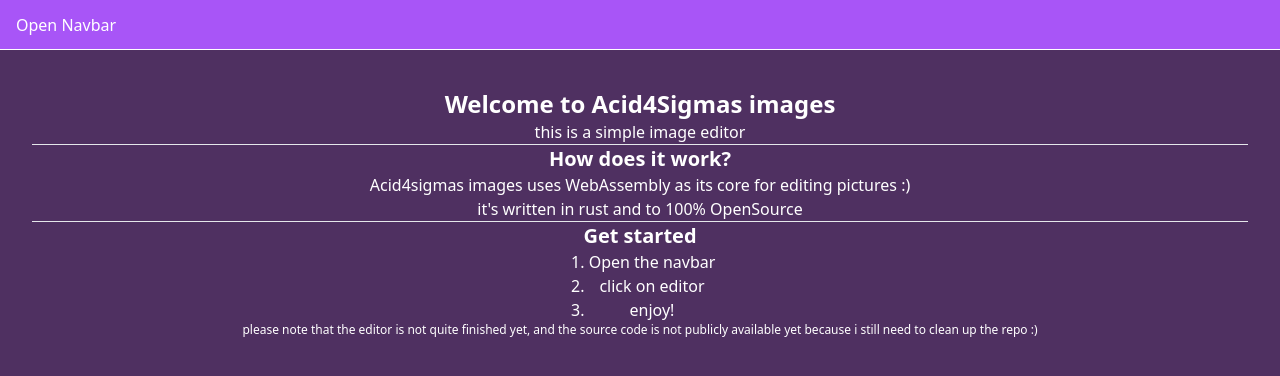
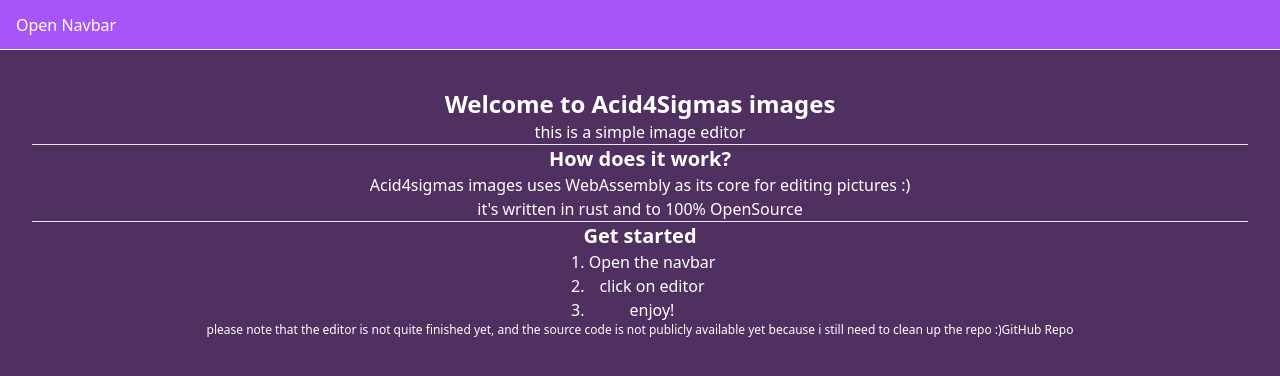
Before and after one commit to acid4sigmas/acid4sigmas-web-tools, a React (Vite) app: page / in a window 1280 px wide. Shown: the top 376 px of the page. Built offline with nearby package versions, Linux system fonts and the light colour scheme.

Commit message:
added link to repo

```diff
--- a/src/tsx_src/App.tsx
+++ b/src/tsx_src/App.tsx
@@ -29,6 +29,9 @@ function App() {
         please note that the editor is not quite finished yet, and the source
         code is not publicly available yet because i still need to clean up the
         repo :)
+        <a href="https://github.com/acid4sigmas/acid4sigmas-web-tools">
+          GitHub Repo
+        </a>
       </p>
     </Container>
   );
```
